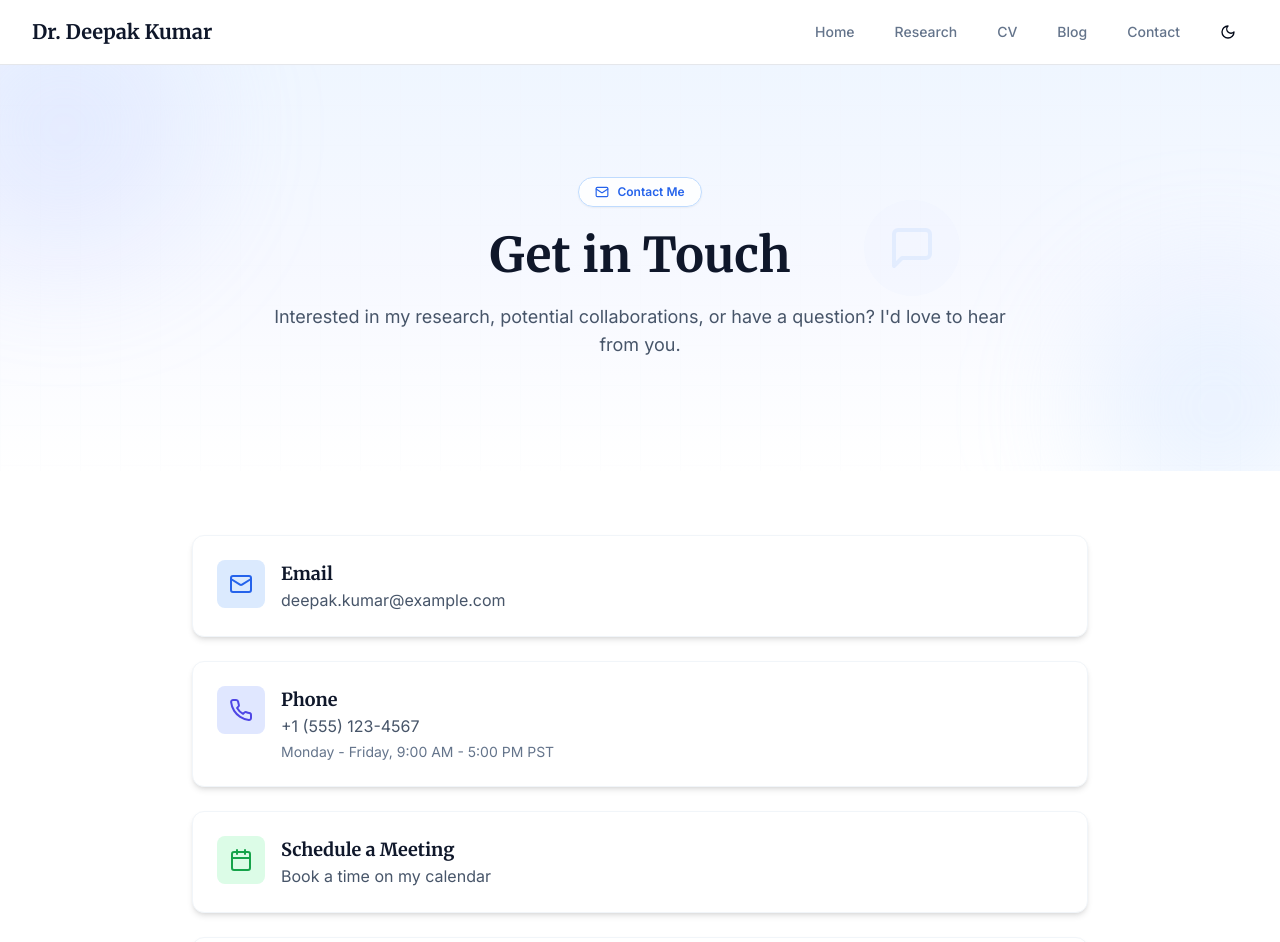
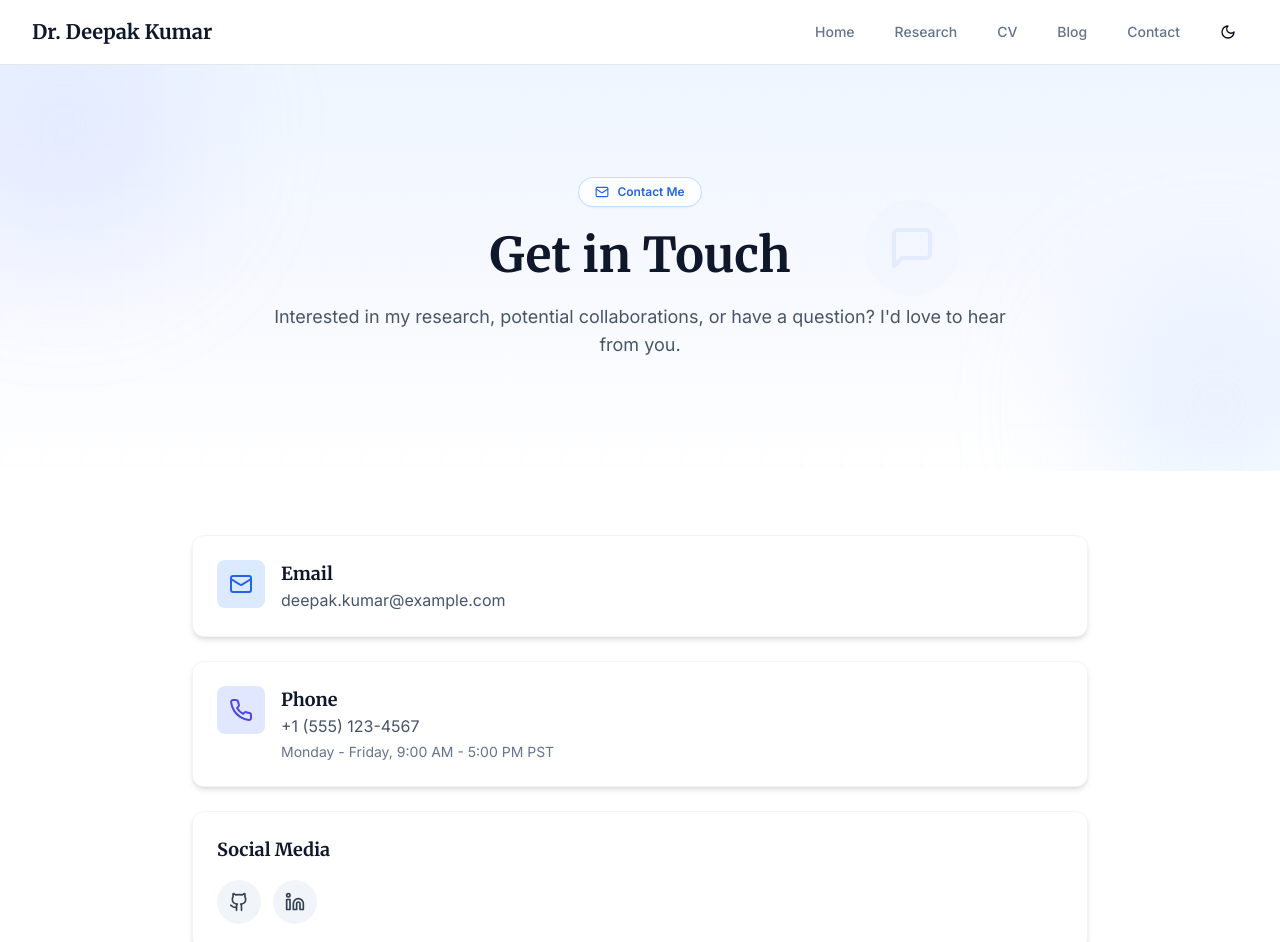
Before and after one commit to shoumyasingh/digital-scholar-portfolio, a React (Vite) app: page /contact in a window 1280 px wide. Shown: the top 942 px of the page. Built offline with nearby package versions, Linux system fonts and the light colour scheme.

Commit message:
Remove Schedule a Meeting section

```diff
--- a/src/pages/Contact.tsx
+++ b/src/pages/Contact.tsx
@@ -1,7 +1,7 @@
 import { useState, useEffect } from "react";
 import Layout from "@/components/Layout";
 import { Badge } from "@/components/ui/badge";
-import { Mail, Phone, Github, Linkedin, Calendar, MessageSquare } from "lucide-react";
+import { Mail, Phone, Github, Linkedin, MessageSquare } from "lucide-react";
 
 export default function Contact() {
   const [isVisible, setIsVisible] = useState(false);
@@ -94,29 +94,6 @@ export default function Contact() {
                   </div>
                 </div>
 
-                <div className="bg-white dark:bg-slate-800/50 rounded-xl shadow-md border border-slate-100 dark:border-slate-700 p-6 hover:shadow-lg transition-shadow">
-                  <div className="flex">
-                    <div className="flex-shrink-0">
-                      <div className="w-12 h-12 rounded-lg bg-green-100 dark:bg-green-900/30 flex items-center justify-center">
-                        <Calendar className="h-6 w-6 text-green-600 dark:text-green-400" />
-                      </div>
-                    </div>
-                    <div className="ml-4">
-                      <h3 className="font-bold text-lg text-slate-900 dark:text-white">
-                        Schedule a Meeting
-                      </h3>
-                      <a
-                        href="https://calendly.com"
-                        target="_blank"
-                        rel="noopener noreferrer"
-                        className="text-slate-600 dark:text-slate-300 hover:text-green-600 dark:hover:text-green-400 transition-colors"
-                      >
-                        Book a time on my calendar
-                      </a>
-                    </div>
-                  </div>
-                </div>
-
                 <div className="bg-white dark:bg-slate-800/50 rounded-xl shadow-md border border-slate-100 dark:border-slate-700 p-6">
                   <h3 className="font-bold text-lg text-slate-900 dark:text-white mb-4">
                     Social Media
@@ -132,7 +109,7 @@ export default function Contact() {
                       <Github className="h-5 w-5" />
                     </a>
                     <a
-                      href="https://linkedin.com"
+                      href="https://www.linkedin.com/in/deepak-kumar-tech/"
                       target="_blank"
                       rel="noopener noreferrer"
                       className="bg-slate-100 dark:bg-slate-700 text-slate-700 dark:text-slate-300 hover:bg-blue-500 hover:text-white dark:hover:bg-blue-500 p-3 rounded-full transition-colors"
```
